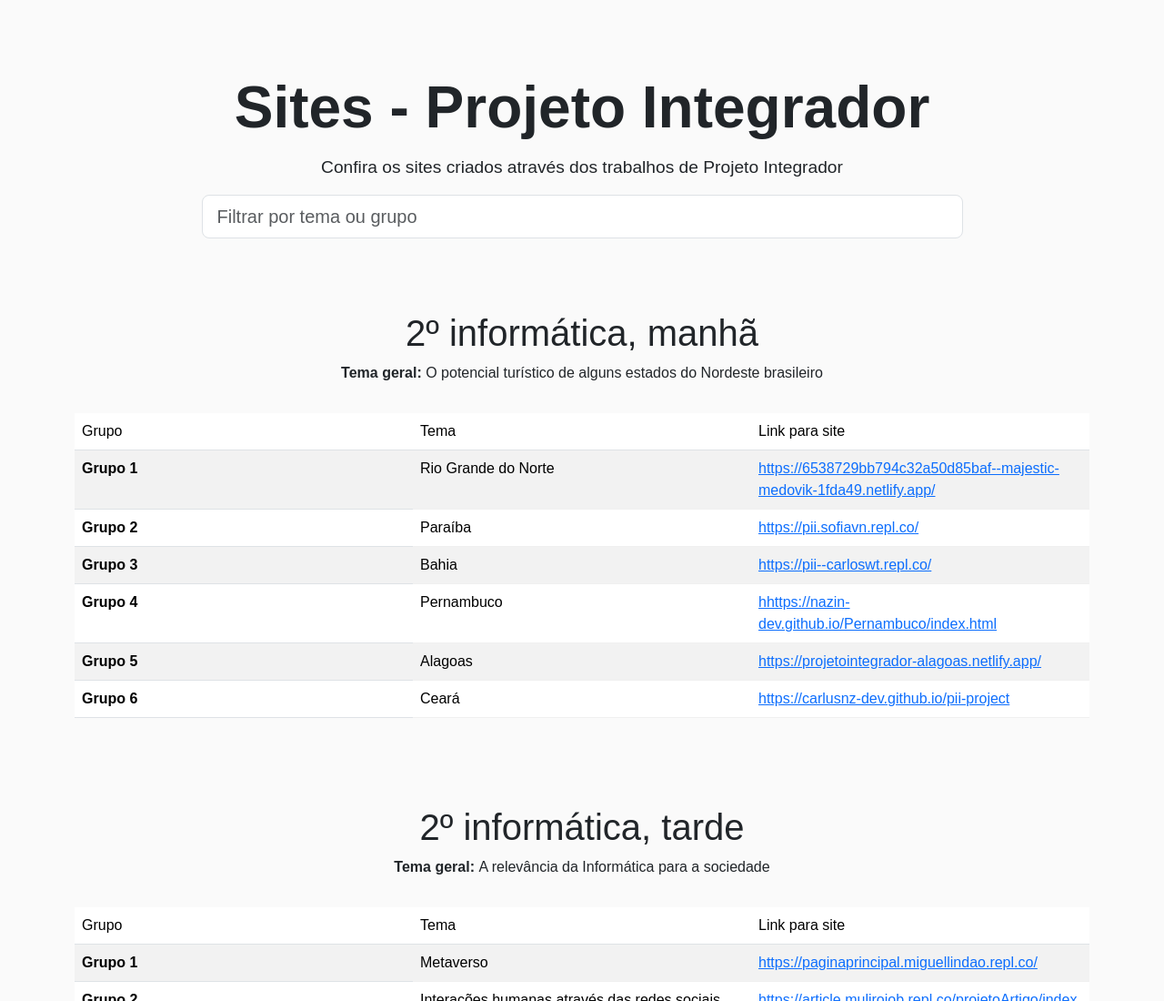
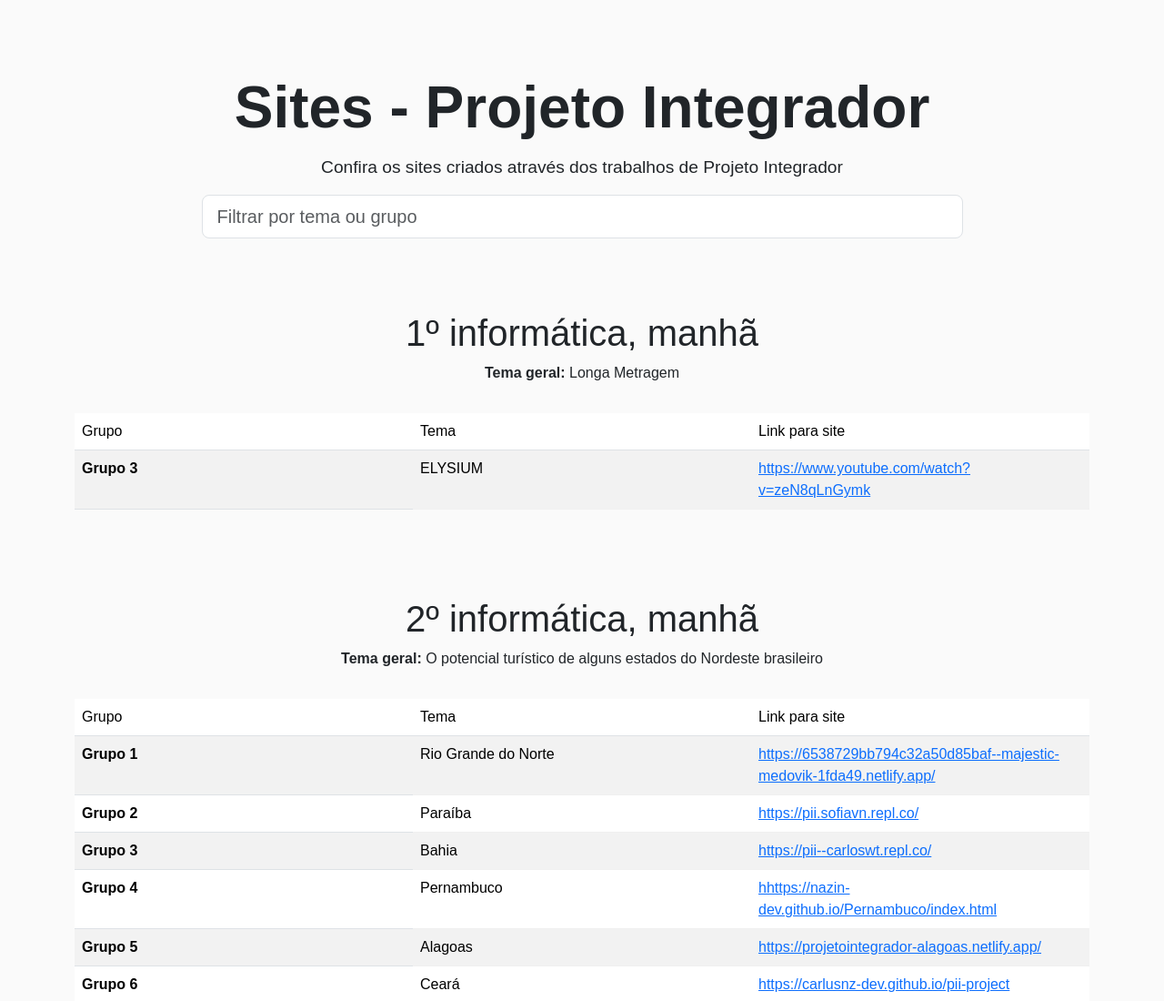
Before and after one commit to carlusnz-dev/sites-pii, a plain HTML site: page index.html in a window 1280 px wide. Shown: the top 1100 px of the page at 91% size. Drawn offline with nearby package versions, Linux system fonts and the light colour scheme.

Commit message:
adição de link do grupo 3 - 1 info

```diff
--- a/index.html
+++ b/index.html
@@ -31,6 +31,34 @@
     </header>
 
     <main>
+        <div class="container" id="main1Manha">
+            <div class="row">
+                <div class="col-12">
+                    <h1 class="text-center">1º informática, manhã</h1>
+                    <p class="text-center"><span class="fw-bold">Tema geral: </span> Longa Metragem
+                    </p>
+                    <div class="table-container">
+                        <table class="table table-striped table-hover">
+                            <thead>
+                                <tr>
+                                    <th scope="col">Grupo</th>
+                                    <th scope="col">Tema</th>
+                                    <th scope="col">Link para site</th>
+                                </tr>
+                            </thead>
+                            <tbody>
+                                <tr>
+                                    <th scope="row">Grupo 3</th>
+                                    <td>ELYSIUM</td>
+                                    <td><a href="https://www.youtube.com/watch?v=zeN8qLnGymk"
+                                            target="_blank">https://www.youtube.com/watch?v=zeN8qLnGymk</a></td>
+                                </tr>
+                            </tbody>
+                        </table>
+                    </div>
+                </div>
+            </div>
+        </div>
         <div class="container" id="main2Manha">
             <div class="row">
                 <div class="col-12">
```
